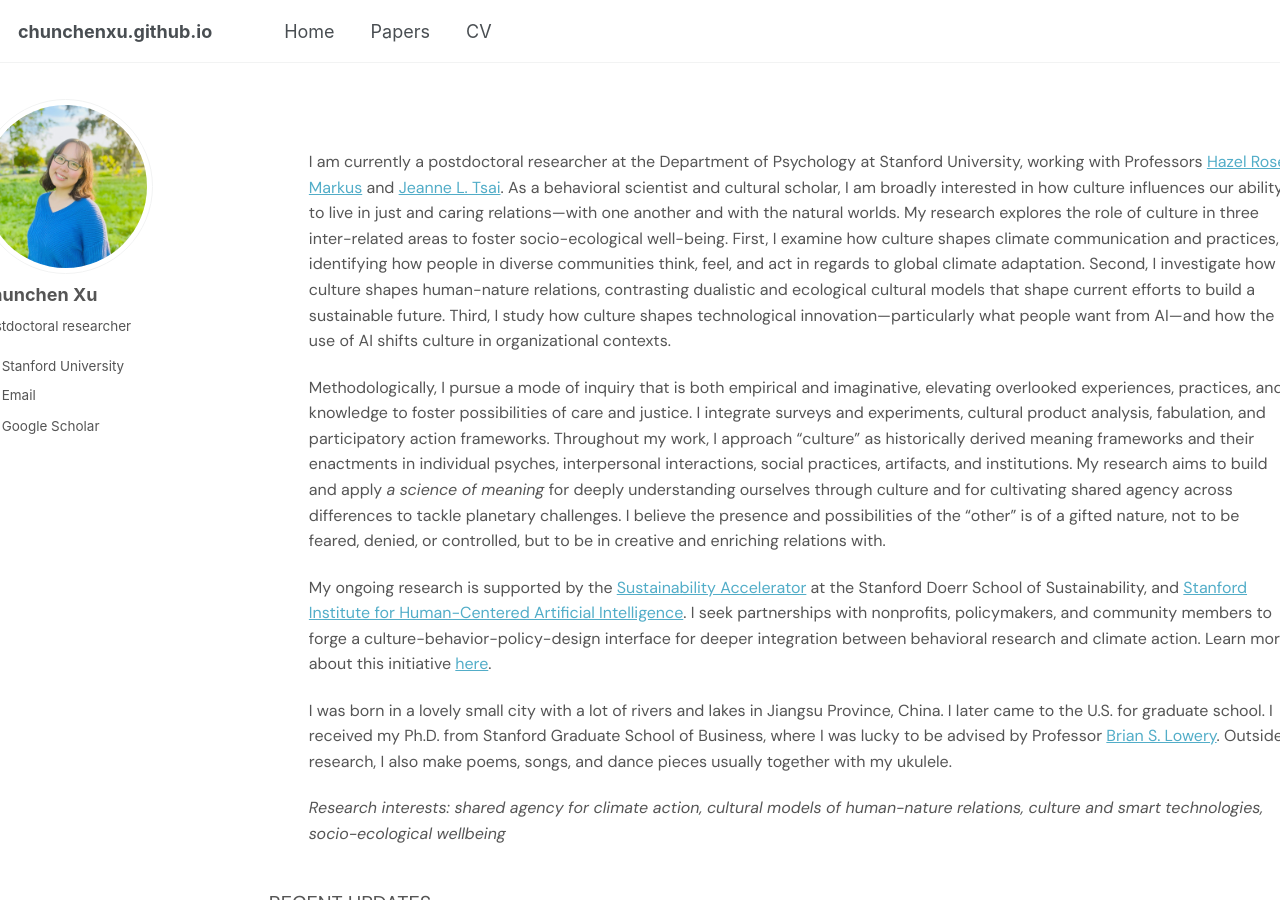
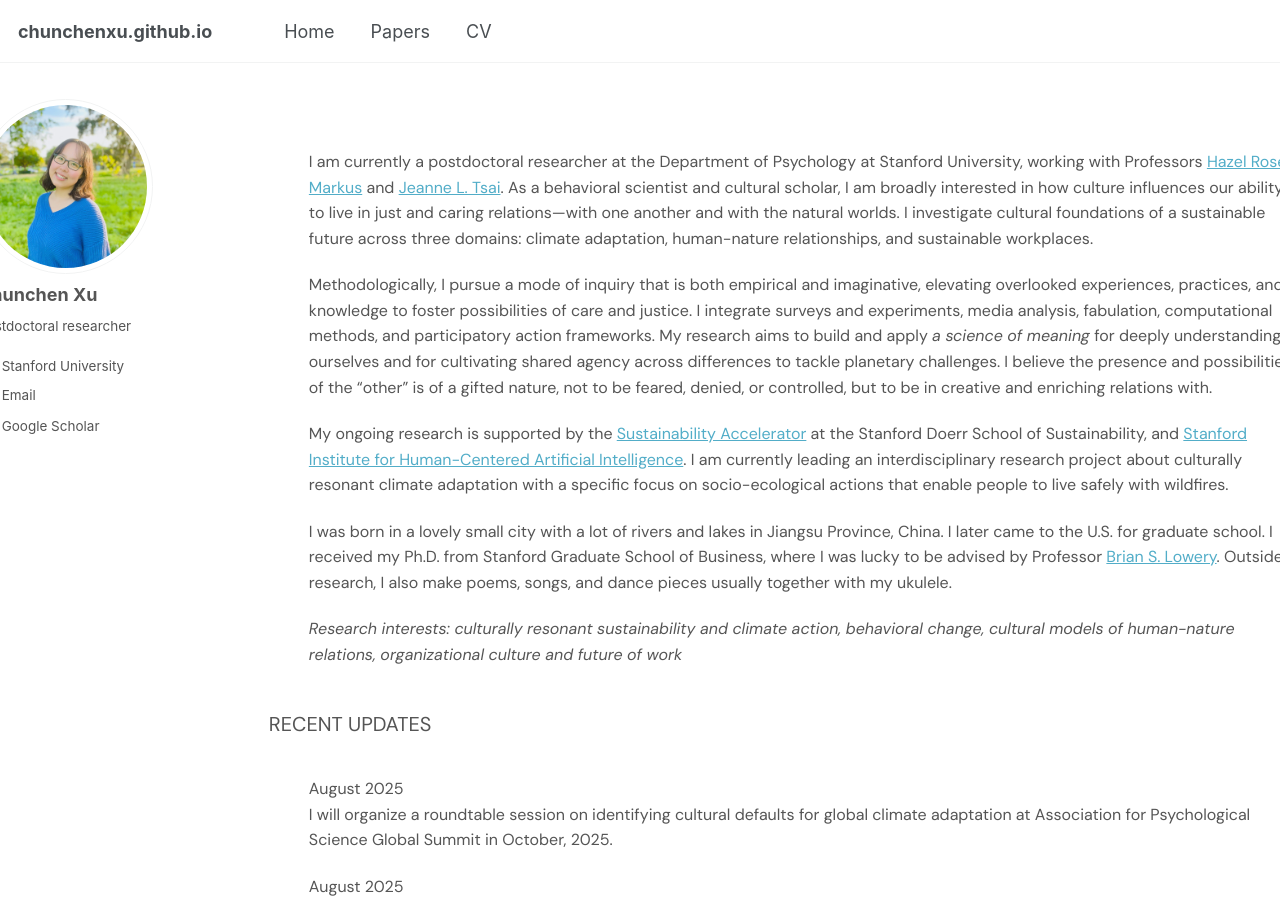
Before and after one commit to chunchenxu/chunchenxu.github.io, a Jekyll site: the page built from _pages/about.html, in a window 1280 px wide and 900 px high. Built offline with Jekyll 4.4.1, drawn with Linux system fonts in a browser that asks for light colours; some web fonts are replaced; a script that is not in the unit is left out.

Commit message:
Revise about page content for clarity and focus

```diff
--- a/_pages/about.html
+++ b/_pages/about.html
@@ -9,18 +9,18 @@ redirect_from:
 
 <div class="about-container">
 
-<p>I am currently a postdoctoral researcher at the Department of Psychology at Stanford University, working with Professors <a href="https://web.stanford.edu/~hazelm/">Hazel Rose Markus</a> and <a href="https://psychology.stanford.edu/people/jeanne-l-tsai/">Jeanne L. Tsai</a>. As a behavioral scientist and cultural scholar, I am broadly interested in how culture influences our ability to live in just and caring relations—with one another and with the natural worlds. My research explores the role of culture in three inter-related areas to foster socio-ecological well-being. First, I examine how culture shapes climate communication and practices, identifying how people in diverse communities think, feel, and act in regards to global climate adaptation. Second, I investigate how culture shapes human-nature relations, contrasting dualistic and ecological cultural models that shape current efforts to build a sustainable future. Third, I study how culture shapes technological innovation—particularly what people want from AI—and how the use of AI shifts culture in organizational contexts. </p>
+<p>I am currently a postdoctoral researcher at the Department of Psychology at Stanford University, working with Professors <a href="https://web.stanford.edu/~hazelm/">Hazel Rose Markus</a> and <a href="https://psychology.stanford.edu/people/jeanne-l-tsai/">Jeanne L. Tsai</a>. As a behavioral scientist and cultural scholar, I am broadly interested in how culture influences our ability to live in just and caring relations—with one another and with the natural worlds. I investigate cultural foundations of a sustainable future across three domains: climate adaptation, human-nature relationships, and sustainable workplaces. </p>
 
-<p>Methodologically, I pursue a mode of inquiry that is both empirical and imaginative, elevating overlooked experiences, practices, and knowledge to foster possibilities of care and justice. I integrate surveys and experiments, cultural product analysis, fabulation, and participatory action frameworks. Throughout my work, I approach “culture” as historically derived meaning frameworks and their enactments in individual psyches, interpersonal interactions, social practices, artifacts, and institutions. My research aims to build and apply <em>a science of meaning</em> for deeply understanding ourselves through culture and for cultivating shared agency across differences to tackle planetary challenges. I believe the presence and possibilities of the “other” is of a gifted nature, not to be feared, denied, or controlled, but to be in creative and enriching relations with. </p>
+<p>Methodologically, I pursue a mode of inquiry that is both empirical and imaginative, elevating overlooked experiences, practices, and knowledge to foster possibilities of care and justice. I integrate surveys and experiments, media analysis, fabulation, computational methods, and participatory action frameworks. My research aims to build and apply <em>a science of meaning</em> for deeply understanding ourselves and for cultivating shared agency across differences to tackle planetary challenges. I believe the presence and possibilities of the “other” is of a gifted nature, not to be feared, denied, or controlled, but to be in creative and enriching relations with. </p>
 
-<p>My ongoing research is supported by the <a href="https://sustainability-accelerator.stanford.edu/">Sustainability Accelerator</a> at the Stanford Doerr School of Sustainability, and <a href="https://hai.stanford.edu/">Stanford Institute for Human-Centered Artificial Intelligence</a>. I seek partnerships with nonprofits, policymakers, and community members to forge a culture-behavior-policy-design interface for deeper integration between behavioral research and climate action. Learn more about this initiative <a href="https://substack.com/@earthcarecultures?utm_source=user-menu">here</a>.</p>
+<p>My ongoing research is supported by the <a href="https://sustainability-accelerator.stanford.edu/">Sustainability Accelerator</a> at the Stanford Doerr School of Sustainability, and <a href="https://hai.stanford.edu/">Stanford Institute for Human-Centered Artificial Intelligence</a>. I am currently leading an interdisciplinary research project about culturally resonant climate adaptation with a specific focus on socio-ecological actions that enable people to live safely with wildfires.
 
 <p>
 I was born in a lovely small city with a lot of rivers and lakes in Jiangsu Province, China. I later came to the U.S. for graduate school. I received my Ph.D. from Stanford Graduate School of Business, where I was lucky to be advised by Professor <a href="https://www.gsb.stanford.edu/faculty-research/faculty/brian-lowery">Brian S. Lowery</a>. Outside research, I also make poems, songs, and dance pieces usually together with my ukulele.
 </p>
 
 <p>
-<em> Research interests: shared agency for climate action, cultural models of human-nature relations, culture and smart technologies, socio-ecological wellbeing </em>
+<em> Research interests: culturally resonant sustainability and climate action, behavioral change, cultural models of human-nature relations, organizational culture and future of work </em>
 </p>
 
 <div class="header-section">
```
